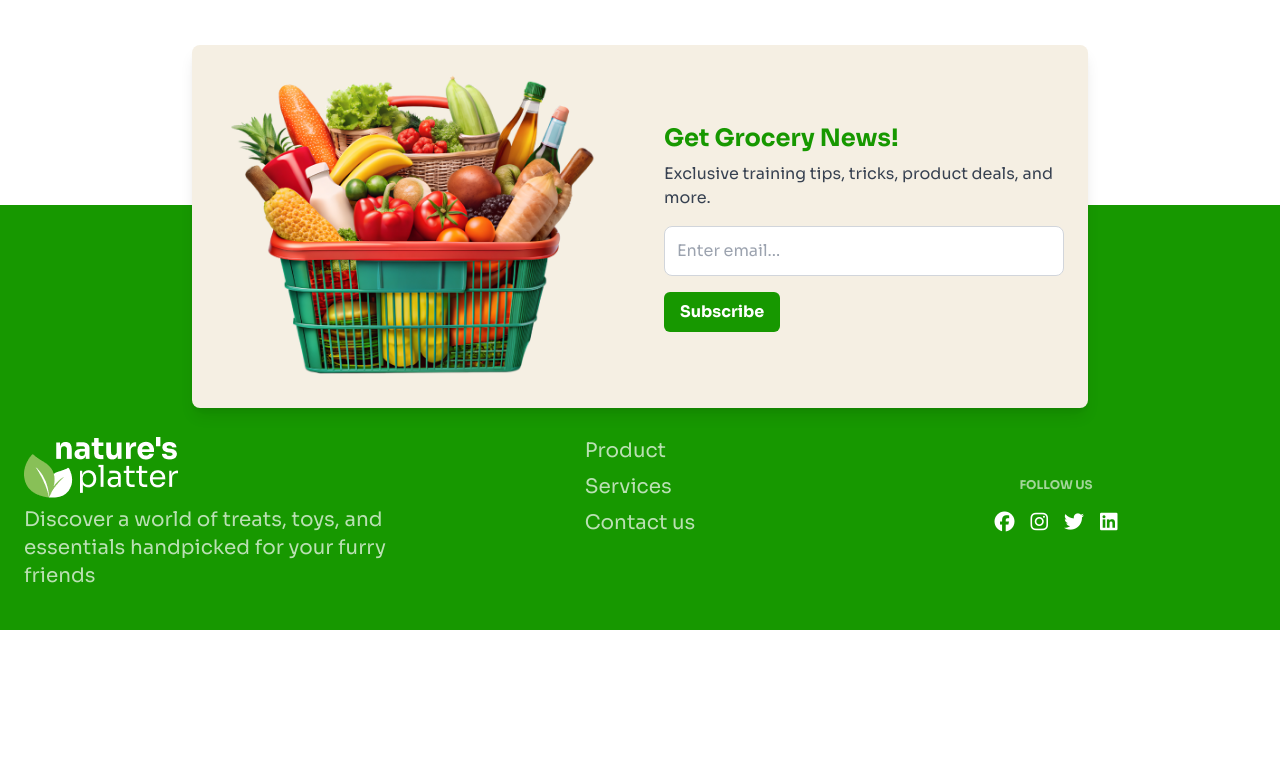
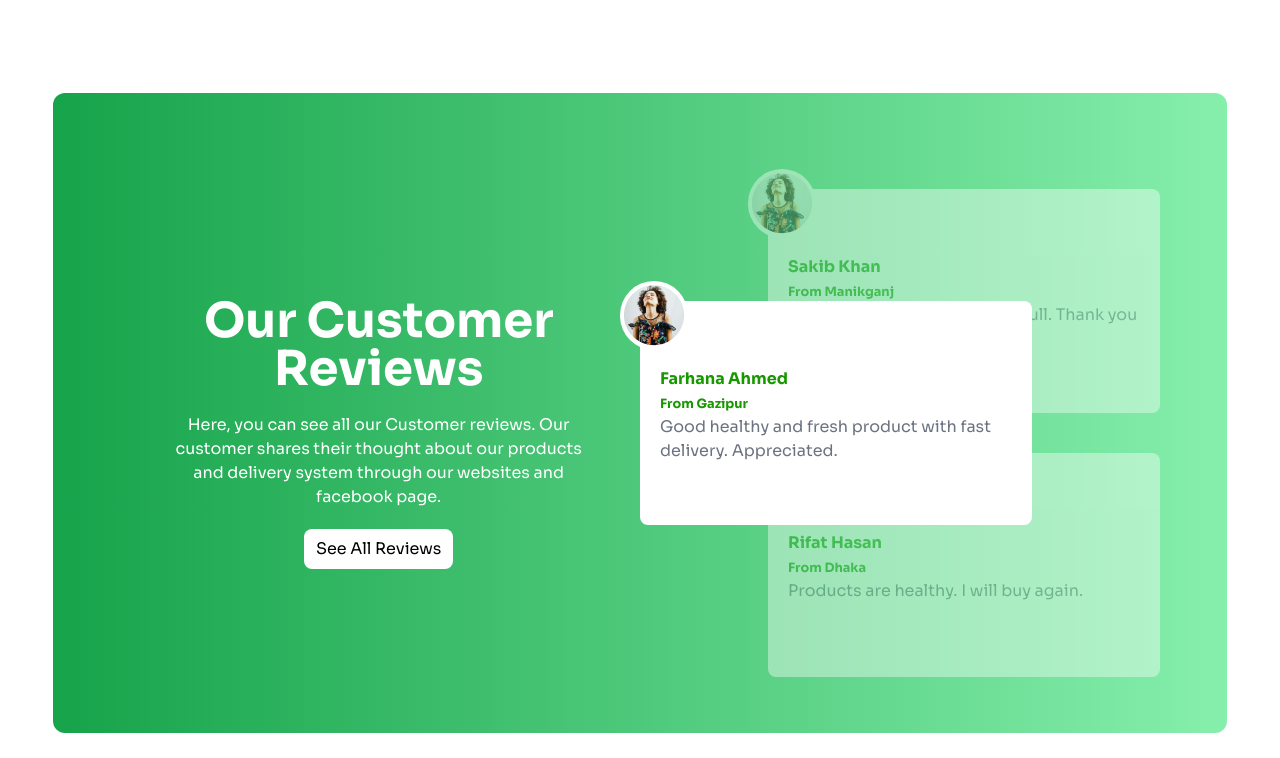
Before and after one commit to MozahidHridoy24/B11-A3-Nature-platter, a plain HTML site: page index.html in a window 1280 px wide. Shown: the part 3302-4060 px from the top of the page. Before the commit the page ends 3932 px from the top, so only its background shows below. Drawn offline with nearby package versions, Linux system fonts and the light colour scheme.

Commit message:
added an extra review section

```diff
--- a/index.html
+++ b/index.html
@@ -44,7 +44,7 @@
           <div class="flex justify-between navbar">
 
                   <div>
-                    <img src="images/logo-header.png" alt="Logo">
+                    <img src="./images/logo-header.png" alt="Logo">
                   </div>
 
                   <div class="dropdown flex self-end items-center p-4 px-4">
@@ -341,6 +341,83 @@
             </div>
 
            </section>
+            <!-- Reviews Section -->
+      <section class="w-11/12 mt-24 mx-auto">
+        <div
+          class="bg-gradient-to-r from-green-600 to-green-300 rounded-xl grid grid-cols-1 lg:grid-cols-2 text-white px-7 md:px-16"
+        >
+          <!-- Text Section -->
+          <div class="flex justify-center items-center overflow-hidden">
+            <div class="w-5/6 text-center">
+              <h1 class="text-5xl font-bold mb-5 mt-10">
+                Our Customer Reviews
+              </h1>
+              <p class="mb-5">
+                Here, you can see all our Customer reviews. Our customer shares their thought about our products and delivery system through our websites and facebook page.
+              </p>
+              <button class="bg-white text-black px-3 py-2 rounded-lg">
+                See All Reviews
+              </button>
+            </div>
+          </div>
+
+          <!-- Reviews Card Section -->
+          <div class="relative py-24">
+            <!-- Top Review -->
+            <div class="absolute z-10 top-44 md:top-52">
+              <div
+                class="h-56 w-full md:w-3/4 bg-white text-black rounded-lg flex items-center px-5"
+              >
+                <div class="absolute -top-5 -left-5 bg-white rounded-full">
+                  <img class="p-1" src="./images/client.png" alt="" />
+                </div>
+                <div class="pt-6 text-color-primary">
+                    <h1 class="font-bold">Farhana Ahmed</h1>
+                  <small class="font-bold">From Gazipur</small>
+                  <p class="text-gray-500 mb-5">
+                    Good healthy and fresh product with fast delivery. Appreciated.
+                  </p>
+
+                </div>
+              </div>
+            </div>
+
+            <!-- Review 1 -->
+            <div
+              class="relative left-8 md:left-32 h-56 w-full md:w-3/4 bg-white text-black rounded-lg flex items-center px-5 opacity-40"
+            >
+              <div class="absolute -top-5 -left-5 bg-white rounded-full">
+                <img class="p-1" src="./images/client.png" alt="" />
+              </div>
+              <div class="pt-6 text-color-primary">
+                <h1 class="font-bold">Sakib Khan</h1>
+              <small class="font-bold">From Manikganj</small>
+              <p class="text-gray-500 mb-5">
+                Good services. So much helpfull. Thank you for fast delivery.
+              </p>
+
+            </div>
+            </div>
+
+            <!-- Review 2 -->
+            <div
+              class="relative left-8 md:left-32 top-10 h-56 w-full md:w-3/4 bg-white text-black rounded-lg flex items-center px-5 opacity-40"
+            >
+              <div class="absolute -top-5 -left-5 bg-white rounded-full">
+                <img class="p-1" src="./images/client.png" alt="" />
+              </div>
+              <div class="pt-6 text-color-primary">
+                <h1 class="font-bold">Rifat Hasan</h1>
+              <small class="font-bold">From Dhaka</small>
+              <p class="text-gray-500 mb-5">
+                Products are healthy. I will buy again.
+              </p>
+
+            </div>
+            </div>
+          </div>
+        </div>
+      </section>
 
     </main>
 
```
Also changed, not shown: images/client.png (added), images/customer..jpg (added).
